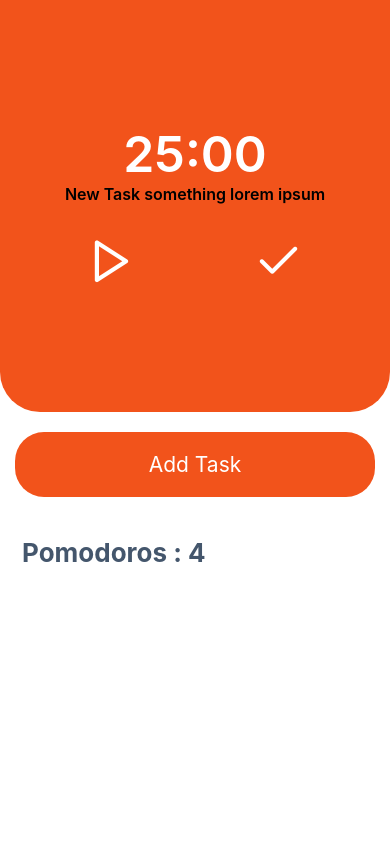
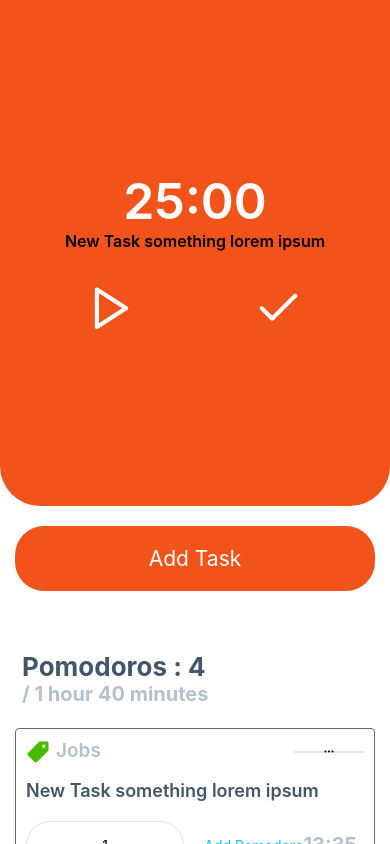
Before and after one commit to TWasilonek/pomodoro-tracker, a React Native app in the folder PomodoroTrackerReactNativeApp/: screen / in a window 390 px wide. Built offline with nearby package versions, Linux system fonts and the light colour scheme.

Commit message:
Fixed showing tasks list

```diff
--- a/PomodoroTrackerReactNativeApp/src/components/Tasks/EditTaskModal/EditTaskModal.tsx
+++ b/PomodoroTrackerReactNativeApp/src/components/Tasks/EditTaskModal/EditTaskModal.tsx
@@ -8,7 +8,7 @@ import {COLORS} from '../../../constants/colors';
 const Wrapper = styled.View`
   align-items: center;
   justify-content: center;
-  flex: 1;
+  flex: ${(props: {visible: boolean}) => (props.visible ? 1 : 0)};
   background-color: #fff;
 `;
 
@@ -57,6 +57,7 @@ interface EditTaskFormValues {
   description: string;
   id?: string;
 }
+
 interface Props {
   data: EditTaskFormValues;
   onSubmit: (values: EditTaskFormValues) => void;
@@ -98,7 +99,7 @@ const EditTaskForm: FunctionComponent<Props> = ({
   }, []);
 
   return (
-    <Wrapper>
+    <Wrapper visible={modalProps.visible}>
       <Modal
         animationType="slide"
         presentationStyle="overFullScreen"
--- a/PomodoroTrackerReactNativeApp/src/components/Tasks/Tasks.tsx
+++ b/PomodoroTrackerReactNativeApp/src/components/Tasks/Tasks.tsx
@@ -9,7 +9,10 @@ import {Task, TASK_ACTIONS, TASK_MODES} from '../../store/Tasks.reducers';
 import {DEFAULT_TASK_TIME} from '../../constants/defaults';
 import {COLORS} from '../../constants/colors';
 import EditTaskModal from './EditTaskModal';
-import {ScrollView} from 'react-native';
+import {FlatList, ScrollView, View, ListRenderItem} from 'react-native';
+
+import {getMillisFromMinutes} from '../../utils/timeUtils';
+import TaskElement from './TaskElement/TaskElement';
 
 const Wrapper = styled.View`
   flex: 1;
@@ -18,12 +21,17 @@ const Wrapper = styled.View`
   padding-right: 15;
 `;
 
+const List = styled.SectionList`
+  flex: 1;
+`;
+
 const Button = styled.Pressable`
   align-items: center;
   justify-content: center;
   background-color: ${COLORS.TOMATO};
   border-radius: 29px;
   padding: 20px;
+  margin-bottom: 20px;
 `;
 
 const ButtonText = styled.Text`
@@ -31,12 +39,21 @@ const ButtonText = styled.Text`
   color: #fff;
 `;
 
+interface TaskSection {
+  data: Task[];
+  header: {
+    text: string;
+    numberOfPomodoros: number;
+    pomodoroTime: number;
+  };
+}
+
 const Tasks = () => {
   const {state, dispatch} = useContext(AppContext);
   const [todoPomodorosCount, setTodoPomodorosCount] = useState(0);
   const [completedPomodorosCount, setCompletedPomodorosCount] = useState(0);
-  const [todoTasks, setTodoTasks] = useState<Task[]>([]);
-  const [doneTasks, setDoneTasks] = useState<Task[]>([]);
+  // const [todoTasks, setTodoTasks] = useState<TaskSection>();
+  const [tasksData, setTasksData] = useState<TaskSection[]>();
   const [editTaskModalVisible, setEditTaskModalVisible] = useState(false);
 
   useEffect(() => {
@@ -56,9 +73,25 @@ const Tasks = () => {
     const done = state.tasks.filter(task => task.completedCount > 0);
     const todo = state.tasks.filter(task => task.pomodoroCount > 0);
 
-    setDoneTasks(done);
-    setTodoTasks(todo);
-  }, [state.tasks]);
+    setTasksData([
+      {
+        data: done,
+        header: {
+          text: 'Pomodoros',
+          numberOfPomodoros: todoPomodorosCount,
+          pomodoroTime: DEFAULT_TASK_TIME,
+        },
+      },
+      {
+        data: todo,
+        header: {
+          text: 'Done',
+          numberOfPomodoros: completedPomodorosCount,
+          pomodoroTime: DEFAULT_TASK_TIME,
+        },
+      },
+    ]);
+  }, [completedPomodorosCount, state.tasks, todoPomodorosCount]);
 
   const handleAddTask = useCallback(
     ({category, description}) => {
@@ -79,29 +112,71 @@ const Tasks = () => {
     [dispatch],
   );
 
+  const getNumberOfPreceedingPomodoros = useCallback(
+    (tasks: Task[], task: Task) => {
+      let count = 0;
+
+      for (let i = 0; i < tasks.length; i++) {
+        const current = tasks[i];
+        if (current.id === task.id) {
+          break;
+        }
+        count += current.pomodoroCount;
+      }
+
+      return count;
+    },
+    [],
+  );
+
   return (
-    <ScrollView>
     <Wrapper>
+      {/* <View> */}
+      {/* <Wrapper> */}
       <Button onPress={() => setEditTaskModalVisible(true)}>
         <ButtonText>Add Task</ButtonText>
       </Button>
+      <List
+        sections={tasksData || []}
+        renderItem={({item, section}) => (
+          <TaskElement
+            mode={TASK_MODES.TODO}
+            task={item as Task}
+            numberOfPrecedingPomodors={getNumberOfPreceedingPomodoros(
+              section.data as Task[],
+              item as Task,
+            )}
+            pomodoroTimeInMilliseconds={getMillisFromMinutes(25)}
+          />
+        )}
+        keyExtractor={item => (item as Task).id}
+        ListHeaderComponent={
           <Heading
             text="Pomodoros"
             numberOfPomodoros={todoPomodorosCount}
             pomodoroTime={DEFAULT_TASK_TIME}
           />
-        {todoTasks.length > 0 && (
+        }
+      />
+
+      {/* <Heading
+            text="Pomodoros"
+            numberOfPomodoros={todoPomodorosCount}
+            pomodoroTime={DEFAULT_TASK_TIME}
+          /> */}
+      {/* {todoTasks.length > 0 && (
             <TasksList tasks={todoTasks} mode={TASK_MODES.TODO} />
-        )}
-        <Heading
+          )} */}
+      {/* <Heading
         text="Done"
         numberOfPomodoros={completedPomodorosCount}
         pomodoroTime={DEFAULT_TASK_TIME}
       />
-        {doneTasks.length > 0 && (
-          <TasksList tasks={doneTasks} mode={TASK_MODES.COMPLETED} />
-        )}
-      </Wrapper>
+      {tasksData.length > 0 && (
+        <TasksList tasks={tasksData} mode={TASK_MODES.COMPLETED} />
+      )} */}
+      {/* </Wrapper> */}
+      {/* </View> */}
       <EditTaskModal
         onSubmit={handleAddTask}
         data={{category: '', description: ''}}
@@ -110,7 +185,7 @@ const Tasks = () => {
           onRequestClose: () => setEditTaskModalVisible(false),
         }}
       />
-    </ScrollView>
+    </Wrapper>
   );
 };
 
--- a/PomodoroTrackerReactNativeApp/src/components/Tasks/TasksList/TasksList.tsx
+++ /dev/null
@@ -1,49 +0,0 @@
-import React, {FunctionComponent, useCallback} from 'react';
-import {ListRenderItem} from 'react-native';
-import styled from 'styled-components/native';
-
-import {getMillisFromMinutes} from '../../../utils/timeUtils';
-import TaskElement from '../TaskElement/TaskElement';
-import {Task, TASK_MODES} from '../../../store/Tasks.reducers';
-
-const List = styled.FlatList``;
-
-interface Props {
-  tasks: Task[];
-  mode: TASK_MODES;
-}
-
-const TasksList: FunctionComponent<Props> = ({tasks, mode}) => {
-  const getNumberOfPreceedingPomodoros = useCallback(
-    (task: Task) => {
-      let count = 0;
-
-      for (let i = 0; i < tasks.length; i++) {
-        const current = tasks[i];
-        if (current.id === task.id) {
-          break;
-        }
-        count += current.pomodoroCount;
-      }
-
-      return count;
-    },
-    [tasks],
-  );
-
-  const renderItem: ListRenderItem<Task> = ({item}) => (
-    <TaskElement
-      mode={mode}
-      task={item}
-      numberOfPrecedingPomodors={getNumberOfPreceedingPomodoros(item)}
-      pomodoroTimeInMilliseconds={getMillisFromMinutes(25)}
-    />
-  );
-
-  return (
-    // @ts-ignore
-    <List data={tasks} renderItem={renderItem} keyExtractor={item => item.id} />
-  );
-};
-
-export default TasksList;
--- a/PomodoroTrackerReactNativeApp/src/components/Tasks/TasksList/index.ts
+++ /dev/null
@@ -1 +0,0 @@
-export { default } from './TasksList';
--- a/PomodoroTrackerReactNativeApp/src/screens/Home/Home.tsx
+++ b/PomodoroTrackerReactNativeApp/src/screens/Home/Home.tsx
@@ -65,8 +65,9 @@ const Home = () => {
           onTaskCounterFinish={handleTaskCounterFinish}
         />
       </TimerWrapper>
-      <Tasks />
-      <TasksWrapper />
+      <TasksWrapper>
+        <Tasks />
+      </TasksWrapper>
     </Wrapper>
   );
 };
```
Lines whose indentation alone changed are shown as unchanged.
